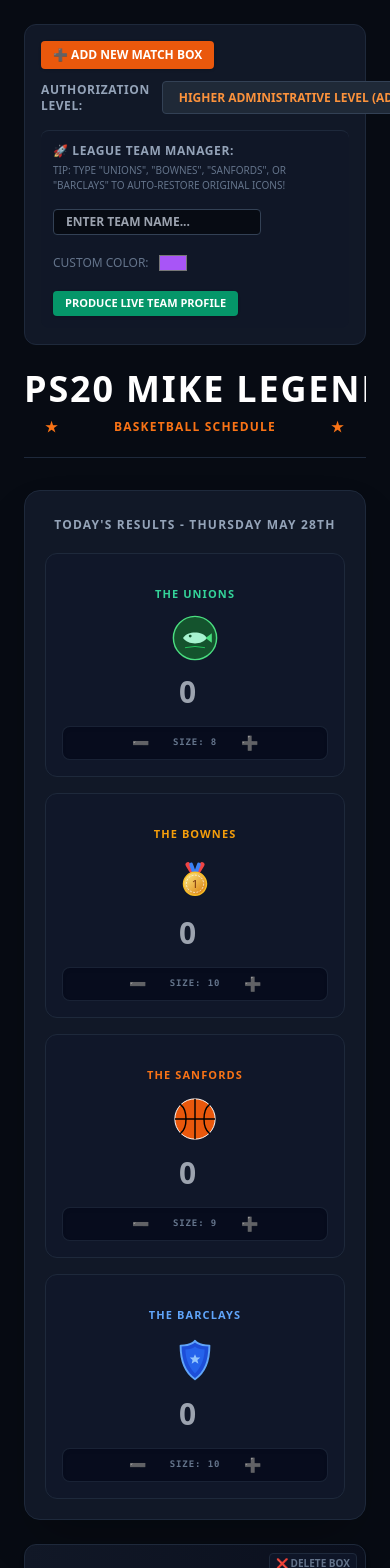
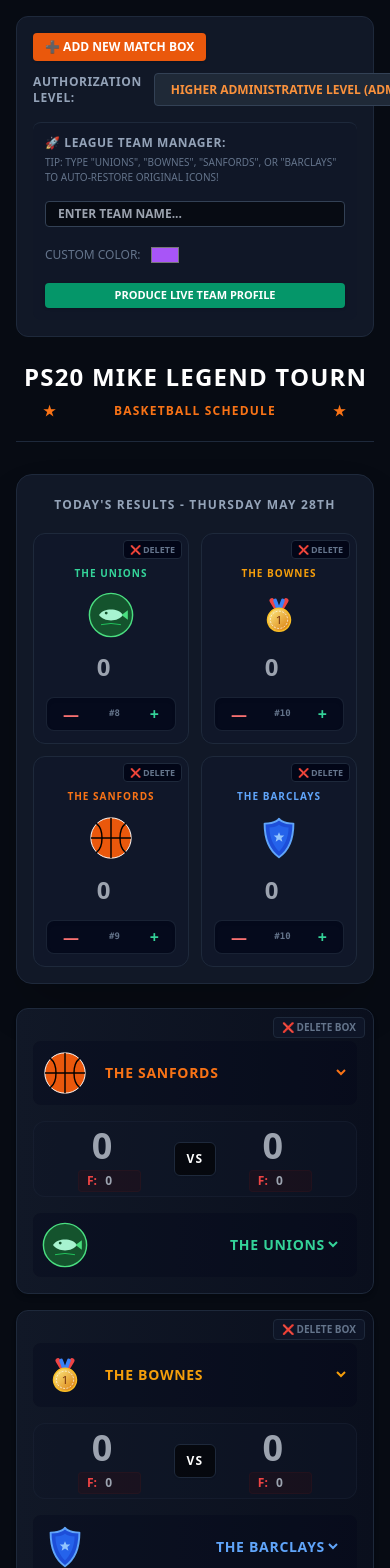
Before and after one commit to Steven-Ou/PS20_TOURNAMENT, a Next.js app: page / in a window 390 px wide. Shown: the top 1568 px of the page. Built offline with nearby package versions, Linux system fonts and the light colour scheme.

Commit message:
adjusting the web so it can be good for phones too

```diff
--- a/app/page.tsx
+++ b/app/page.tsx
@@ -8,7 +8,7 @@ import React, { useState, useEffect } from "react";
 
 const UnionLogo = () => (
   <svg
-    className="w-12 h-12"
+    className="w-12 h-12 flex-shrink-0"
     viewBox="0 0 100 100"
     fill="none"
     xmlns="http://www.w3.org/2000/svg"
@@ -35,7 +35,7 @@ const UnionLogo = () => (
 
 const BowneLogo = () => (
   <svg
-    className="w-12 h-12"
+    className="w-12 h-12 flex-shrink-0"
     viewBox="0 0 100 100"
     fill="none"
     xmlns="http://www.w3.org/2000/svg"
@@ -92,7 +92,7 @@ const BowneLogo = () => (
 
 const SanfordLogo = () => (
   <svg
-    className="w-12 h-12"
+    className="w-12 h-12 flex-shrink-0"
     viewBox="0 0 100 100"
     fill="none"
     xmlns="http://www.w3.org/2000/svg"
@@ -124,7 +124,7 @@ const SanfordLogo = () => (
 
 const BarclaysLogo = () => (
   <svg
-    className="w-12 h-12"
+    className="w-12 h-12 flex-shrink-0"
     viewBox="0 0 100 100"
     fill="none"
     xmlns="http://www.w3.org/2000/svg"
@@ -147,27 +147,65 @@ const BarclaysLogo = () => (
   </svg>
 );
 
-const DynamicCustomLogo = ({ color }: { color: string }) => (
+const PremiumChampionshipEmblem = ({
+  accentColor,
+  uniqueId,
+}: {
+  accentColor: string;
+  uniqueId: string;
+}) => (
   <svg
-    className="w-12 h-12"
+    className="w-12 h-12 flex-shrink-0"
     viewBox="0 0 100 100"
     fill="none"
     xmlns="http://www.w3.org/2000/svg"
   >
     <polygon
-      points="50,10 90,35 90,75 50,95 10,75 10,35"
-      fill="#1e293b"
-      stroke={color}
+      points="50,5 92,25 92,65 50,95 8,65 8,25"
+      fill="#111827"
+      stroke={`url(#goldGradient-${uniqueId})`}
       strokeWidth="4"
       strokeLinejoin="round"
     />
-    <circle cx="50" cy="53" r="18" fill="none" stroke={color} strokeWidth="3" />
-    <path d="M32 53H68" stroke={color} strokeWidth="2" />
+    <polygon
+      points="50,11 86,28 86,62 50,88 14,62 14,28"
+      fill="#030712"
+      stroke={accentColor}
+      strokeWidth="1.5"
+      opacity="0.7"
+    />
+    <path
+      d="M32,62 L36,42 L45,50 L50,36 L55,50 L64,42 L68,62 Z"
+      fill={`url(#goldGradient-${uniqueId})`}
+    />
+    <circle cx="50" cy="32" r="2.5" fill="#fff" />
+    <circle cx="36" cy="38" r="2" fill="#fff" />
+    <circle cx="64" cy="38" r="2" fill="#fff" />
+    <polygon
+      points="50,70 52,75 58,75 53,79 55,85 50,81 45,85 47,79 42,75 48,75"
+      fill={`url(#goldGradient-${uniqueId})`}
+    />
+    <defs>
+      <linearGradient
+        id={`goldGradient-${uniqueId}`}
+        x1="0%"
+        y1="0%"
+        x2="100%"
+        y2="100%"
+      >
+        <stop offset="0%" stopColor="#78350f" />
+        <stop offset="25%" stopColor="#fef08a" />
+        <stop offset="45%" stopColor="#d97706" />
+        <stop offset="65%" stopColor="#ffffff" />
+        <stop offset="85%" stopColor="#fbbf24" />
+        <stop offset="100%" stopColor="#78350f" />
+      </linearGradient>
+    </defs>
   </svg>
 );
 
 const EmptyPlaceholderLogo = () => (
-  <div className="w-12 h-12 rounded-full border border-dashed border-slate-700 flex items-center justify-center text-slate-600 font-bold text-xs">
+  <div className="w-12 h-12 rounded-full border border-dashed border-slate-700 flex items-center justify-center text-slate-600 font-bold text-xs flex-shrink-0">
     —
   </div>
 );
@@ -533,7 +571,7 @@ export default function Home() {
   }
 
   return (
-    <div className="min-h-screen bg-[#070b13] text-white p-6 font-sans antialiased">
+    <div className="min-h-screen bg-[#070b13] text-white p-4 md:p-6 font-sans antialiased">
       {/* ADMINISTRATIVE ACCESS CONSOLE OVERLAY */}
       <div className="max-w-7xl mx-auto mb-6 bg-[#111827] p-4 rounded-xl border border-slate-800 flex flex-col gap-4">
         <div className="flex flex-wrap justify-between items-center gap-3">
@@ -582,7 +620,7 @@ export default function Home() {
               placeholder="ENTER TEAM NAME..."
               value={newTeamName}
               onChange={(e) => setNewTeamName(e.target.value)}
-              className="bg-[#070b13] border border-slate-700 rounded px-3 py-1 text-xs outline-none text-white w-52 font-bold uppercase"
+              className="bg-[#070b13] border border-slate-700 rounded px-3 py-1 text-xs outline-none text-white w-full sm:w-52 font-bold uppercase"
             />
             <div className="flex items-center gap-2">
               <span className="text-xs text-slate-500 font-medium">
@@ -597,7 +635,7 @@ export default function Home() {
             </div>
             <button
               type="submit"
-              className="bg-emerald-600 hover:bg-emerald-700 text-white text-[11px] font-black px-3 py-1 rounded shadow"
+              className="bg-emerald-600 hover:bg-emerald-700 text-white text-[11px] font-black px-3 py-1 rounded shadow w-full sm:w-auto"
             >
               PRODUCE LIVE TEAM PROFILE
             </button>
@@ -606,13 +644,13 @@ export default function Home() {
       </div>
 
       {/* GLOBAL HEADER */}
-      <header className="text-center mb-8 border-b border-slate-800 pb-5">
+      <header className="text-center mb-8 border-b border-slate-800 pb-5 px-2">
         <input
           type="text"
           value={tournamentTitle}
           disabled={!isAdmin}
           onChange={(e) => setTournamentTitle(e.target.value)}
-          className="bg-transparent font-black text-4xl text-center tracking-wider w-full uppercase outline-none border-none disabled:cursor-not-allowed"
+          className="bg-transparent font-black text-2xl md:text-4xl text-center tracking-wider w-full uppercase outline-none border-none disabled:cursor-not-allowed"
         />
         <div className="flex justify-center items-center gap-2 mt-2 font-bold text-orange-500 tracking-widest text-sm">
           <span>★</span>
@@ -621,18 +659,18 @@ export default function Home() {
             value={subHeader}
             disabled={!isAdmin}
             onChange={(e) => setSubHeader(e.target.value)}
-            className="bg-transparent font-bold text-center tracking-widest uppercase outline-none text-orange-500 border-none w-64 text-xs disabled:cursor-not-allowed"
+            className="bg-transparent font-bold text-center tracking-widest uppercase outline-none text-orange-500 border-none w-full max-w-[260px] text-xs disabled:cursor-not-allowed"
           />
           <span>★</span>
         </div>
       </header>
 
-      {/* TWO-COLUMN LAYOUT STRUCTURE */}
+      {/* THREE-COLUMN LAYOUT STRUCTURE RESPONSIVE CONVERSION */}
       <div className="grid grid-cols-1 lg:grid-cols-3 gap-6 max-w-7xl mx-auto items-start">
         {/* MATCH STUFF CARDS ROW BOXES */}
-        <main className="lg:col-span-2 flex flex-col gap-6">
-          {/* HERO PREVIEW DASHBOARD / RESULT BANNER */}
-          <div className="bg-[#111827] border border-slate-800 rounded-2xl p-5 shadow-2xl">
+        <main className="lg:col-span-2 flex flex-col gap-6 w-full">
+          {/* HERO PREVIEW DASHBOARD / RESULT BANNER (ADAPTED FOR UNIFORM PHONE TAP ACTIONS) */}
+          <div className="bg-[#111827] border border-slate-800 rounded-2xl p-4 md:p-5 shadow-2xl">
             <input
               type="text"
               value={resultsDay}
@@ -641,25 +679,25 @@ export default function Home() {
               className="bg-transparent text-xs font-bold text-center tracking-widest text-slate-400 uppercase w-full mb-5 border-none outline-none disabled:cursor-not-allowed"
             />
 
-            <div className="flex flex-wrap justify-center gap-4">
+            <div className="grid grid-cols-2 sm:grid-cols-3 md:grid-cols-4 gap-3 md:gap-4">
               {teamsConfig.map((t) => {
                 const playerArray = rosters[t.key] || [];
                 return (
                   <div
                     key={t.key}
-                    className="relative bg-slate-900/60 p-4 pt-8 rounded-xl border border-slate-800 flex flex-col items-center group w-full sm:w-[calc(50%-8px)] md:w-[calc(25%-12px)] min-w-[150px] transition-all"
+                    className="relative bg-slate-900/60 p-3 pt-8 rounded-xl border border-slate-800 flex flex-col items-center group min-w-[130px] transition-all"
                   >
                     {isAdmin && (
                       <button
                         type="button"
                         onClick={() => removeTeamFromSystem(t.key)}
-                        className="absolute top-1.5 right-1.5 text-[9px] text-slate-500 hover:text-red-400 font-extrabold px-1 py-0.5 rounded bg-slate-950/80 border border-slate-800 opacity-0 group-hover:opacity-100 transition-opacity"
+                        className="absolute top-1.5 right-1.5 text-[9px] text-slate-500 hover:text-red-400 font-extrabold px-1.5 py-0.5 rounded bg-slate-950 border border-slate-800 lg:opacity-0 group-hover:opacity-100 transition-opacity"
                       >
                         ❌ DELETE
                       </button>
                     )}
                     <span
-                      className="text-[11px] font-black tracking-widest mb-3 uppercase text-center"
+                      className="text-[10px] md:text-[11px] font-black tracking-widest mb-2.5 uppercase text-center truncate w-full px-1"
                       style={{ color: t.hexColor }}
                     >
                       {t.name}
@@ -676,17 +714,14 @@ export default function Home() {
                           [t.key]: parseInt(e.target.value) || 0,
                         })
                       }
-                      className="bg-transparent font-black text-3xl w-full text-center mt-3 border-none outline-none text-slate-200 disabled:cursor-not-allowed"
+                      className="bg-transparent font-black text-2xl md:text-3xl w-full text-center mt-3 border-none outline-none text-slate-200 disabled:cursor-not-allowed"
                     />
 
-                    {/* ========================================================= */}
-                    {/* NEW HORIZONTAL ROSTER ADD/MINUS CONTROLS AT BOTTOM OF THE BANNER CARD */}
-                    {/* ========================================================= */}
+                    {/* DYNAMIC SCALING ROWS EXPANDED IN CARDS HORIZONTALLY */}
                     {isAdmin && (
-                      <div className="mt-4 flex items-center justify-center gap-4 bg-slate-950/60 border border-slate-800/80 rounded-lg py-1 px-3 w-full shadow-inner">
+                      <div className="mt-3.5 flex items-center justify-between bg-slate-950/70 border border-slate-800/80 rounded-lg py-1 px-2 w-full shadow-inner">
                         <button
                           type="button"
-                          title="Remove Last Spot"
                           onClick={() => {
                             if (playerArray.length > 1) {
                               setRosters({
@@ -695,25 +730,24 @@ export default function Home() {
                               });
                             }
                           }}
-                          className="text-red-400 hover:text-red-300 font-black text-sm select-none px-2 py-0.5"
+                          className="text-red-400 hover:text-red-300 font-black text-base px-2 active:scale-125 transition-transform touch-manipulation"
                         >
-                          ➖
+                          —
                         </button>
-                        <span className="text-[9px] text-slate-500 font-black tracking-widest uppercase font-mono">
-                          SIZE: {playerArray.length}
+                        <span className="text-[9px] text-slate-500 font-bold font-mono">
+                          #{playerArray.length}
                         </span>
                         <button
                           type="button"
-                          title="Add Player Spot"
                           onClick={() => {
                             setRosters({
                               ...rosters,
                               [t.key]: [...playerArray, ""],
                             });
                           }}
-                          className="text-emerald-400 hover:text-emerald-300 font-black text-sm select-none px-2 py-0.5"
+                          className="text-emerald-400 hover:text-emerald-300 font-black text-base px-2 active:scale-125 transition-transform touch-manipulation"
                         >
-                          ➕
+                          +
                         </button>
                       </div>
                     )}
@@ -723,24 +757,24 @@ export default function Home() {
             </div>
           </div>
 
-          {/* DYNAMIC SCORING MATRICES */}
+          {/* UN-SQUISHED RESPONSIVE MATCH LAYOUT TRACKING PANEL */}
           <div className="flex flex-col gap-4">
             {matches.map((match) => (
               <div
                 key={match.id}
-                className="relative bg-gradient-to-r from-[#111827] to-[#0a0f1d] border border-slate-800 rounded-xl p-5 pt-8 flex items-center justify-between shadow-md min-h-[105px]"
+                className="relative bg-gradient-to-r from-[#111827] to-[#0a0f1d] border border-slate-800 rounded-xl p-4 md:p-5 pt-8 md:pt-8 flex flex-col md:flex-row items-center justify-between shadow-md gap-4 md:gap-0"
               >
                 {isAdmin && (
                   <button
                     onClick={() => removeMatchBox(match.id)}
-                    className="absolute top-2 right-2 text-slate-500 hover:text-red-400 font-bold text-[10px] bg-slate-900/80 px-1.5 py-0.5 rounded border border-slate-800 transition-all"
+                    className="absolute top-2 right-2 text-slate-500 hover:text-red-400 font-bold text-[10px] bg-slate-900/80 px-2 py-0.5 rounded border border-slate-800 transition-all"
                   >
                     ❌ DELETE BOX
                   </button>
                 )}
 
-                {/* TEAM A DROPDOWN BLOCK */}
-                <div className="flex items-center gap-4 w-4/12">
+                {/* TEAM A MODULE VIEW */}
+                <div className="flex items-center gap-3 w-full md:w-4/12 justify-start bg-slate-950/30 md:bg-transparent p-2 md:p-0 rounded-lg">
                   {handleLogoRender(
                     match.teamA,
                     teamsConfig.find((t) => t.key === match.teamA)?.hexColor ||
@@ -752,7 +786,7 @@ export default function Home() {
                     onChange={(e) =>
                       updateMatchField(match.id, "teamA", e.target.value)
                     }
-                    className="bg-transparent font-extrabold tracking-wider text-sm outline-none border-none uppercase disabled:cursor-not-allowed cursor-pointer"
+                    className="bg-transparent font-extrabold tracking-wider text-sm outline-none border-none uppercase disabled:cursor-not-allowed cursor-pointer flex-1 md:flex-none"
                     style={{
                       color:
                         teamsConfig.find((t) => t.key === match.teamA)
@@ -778,9 +812,9 @@ export default function Home() {
                   </select>
                 </div>
 
-                {/* SCORING AND FOULS CENTER MODULE */}
-                <div className="flex items-center justify-center gap-6 w-4/12 px-2">
-                  <div className="flex flex-col items-center justify-center min-w-[50px]">
+                {/* SCORING AND FOULS CENTER MODULE (LARGE TARGET TOUCH AREA ON MOBILE) */}
+                <div className="flex items-center justify-center gap-8 md:gap-6 w-full md:w-4/12 px-2 py-1 bg-slate-900/40 md:bg-transparent rounded-xl border border-slate-800/40 md:border-none">
+                  <div className="flex flex-col items-center justify-center min-w-[60px]">
                     {match.teamA !== "none" ? (
                       <>
                         <input
@@ -795,21 +829,21 @@ export default function Home() {
                               parseInt(e.target.value) || 0,
                             )
                           }
-                          className="bg-transparent text-4xl font-black text-center w-16 border-none outline-none disabled:cursor-not-allowed h-10"
+                          className="bg-transparent text-4xl font-black text-center w-16 border-none outline-none disabled:cursor-not-allowed h-10 touch-manipulation focus:bg-slate-900/80 rounded"
                           style={{
                             color:
                               teamsConfig.find((t) => t.key === match.teamA)
                                 ?.hexColor || "#fff",
                           }}
                         />
-                        <div className="flex items-center text-[11px] text-red-500 font-bold mt-1">
+                        <div className="flex items-center text-xs text-red-500 font-bold mt-1 bg-red-950/20 px-2 py-0.5 rounded border border-red-900/10">
                           <span>F:&nbsp;</span>
                           <input
                             type="number"
                             placeholder="0"
                             value={match.foulsA === 0 ? "" : match.foulsA}
                             disabled={!isAdmin}
-                            className="bg-transparent w-8 text-center outline-none border-none p-0 font-bold focus:text-white"
+                            className="bg-transparent w-8 text-center outline-none border-none p-0 font-bold focus:text-white text-xs touch-manipulation"
                             onChange={(e) =>
                               updateMatchField(
                                 match.id,
@@ -827,11 +861,11 @@ export default function Home() {
                     )}
                   </div>
 
-                  <span className="text-xs font-black tracking-widest bg-black/60 px-2.5 py-1.5 rounded-md border border-slate-800 shadow-sm self-center">
+                  <span className="text-xs font-black tracking-widest bg-black/60 px-3 py-2 rounded-md border border-slate-800 shadow-sm self-center">
                     VS
                   </span>
 
-                  <div className="flex flex-col items-center justify-center min-w-[50px]">
+                  <div className="flex flex-col items-center justify-center min-w-[60px]">
                     {match.teamB !== "none" ? (
                       <>
                         <input
@@ -846,21 +880,21 @@ export default function Home() {
                               parseInt(e.target.value) || 0,
                             )
                           }
-                          className="bg-transparent text-4xl font-black text-center w-16 border-none outline-none disabled:cursor-not-allowed h-10"
+                          className="bg-transparent text-4xl font-black text-center w-16 border-none outline-none disabled:cursor-not-allowed h-10 touch-manipulation focus:bg-slate-900/80 rounded"
                           style={{
                             color:
                               teamsConfig.find((t) => t.key === match.teamB)
                                 ?.hexColor || "#fff",
                           }}
                         />
-                        <div className="flex items-center text-[11px] text-red-500 font-bold mt-1">
+                        <div className="flex items-center text-xs text-red-500 font-bold mt-1 bg-red-950/20 px-2 py-0.5 rounded border border-red-900/10">
                           <span>F:&nbsp;</span>
                           <input
                             type="number"
                             placeholder="0"
                             value={match.foulsB === 0 ? "" : match.foulsB}
                             disabled={!isAdmin}
-                            className="bg-transparent w-8 text-center outline-none border-none p-0 font-bold focus:text-white"
+                            className="bg-transparent w-8 text-center outline-none border-none p-0 font-bold focus:text-white text-xs touch-manipulation"
                             onChange={(e) =>
                               updateMatchField(
                                 match.id,
@@ -879,15 +913,15 @@ export default function Home() {
                   </div>
                 </div>
 
-                {/* TEAM B DROPDOWN BLOCK */}
-                <div className="flex items-center justify-end gap-4 w-4/12">
+                {/* TEAM B MODULE VIEW */}
+                <div className="flex items-center gap-3 w-full md:w-4/12 justify-end bg-slate-950/30 md:bg-transparent p-2 md:p-0 rounded-lg flex-row-reverse md:flex-row">
                   <select
                     value={match.teamB}
                     disabled={!isAdmin}
                     onChange={(e) =>
                       updateMatchField(match.id, "teamB", e.target.value)
                     }
-                    className="bg-transparent font-extrabold tracking-wider text-sm outline-none border-none uppercase text-right disabled:cursor-not-allowed cursor-pointer"
+                    className="bg-transparent font-extrabold tracking-wider text-sm outline-none border-none uppercase text-right md:text-right disabled:cursor-not-allowed cursor-pointer flex-1 md:flex-none mr-2 md:mr-0"
                     style={{
                       color:
                         teamsConfig.find((t) => t.key === match.teamB)
@@ -922,7 +956,7 @@ export default function Home() {
           </div>
 
           {/* LARGE FORMAT BROADCAST BULLETIN NOTES SECTION */}
-          <div className="bg-[#0c1222] border border-slate-800 rounded-xl p-5 text-left shadow-inner flex flex-col">
+          <div className="bg-[#0c1222] border border-slate-800 rounded-xl p-4 md:p-5 text-left shadow-inner flex flex-col">
             <span className="text-orange-500 text-[10px] uppercase font-black tracking-widest mb-2 flex items-center gap-1">
               <span>📢</span> OFFICIAL TOURNAMENT NOTICE BOARD
             </span>
@@ -931,13 +965,13 @@ export default function Home() {
               disabled={!isAdmin}
               onChange={(e) => setTimelineText(e.target.value)}
               placeholder="ENTER BROADCAST NOTICE NOTES DETAILS HERE..."
-              className="bg-slate-950/40 p-4 rounded-lg font-black text-[40px] text-slate-200 w-full min-h-[160px] border border-slate-800 outline-none uppercase tracking-wide leading-tight resize-y disabled:cursor-not-allowed disabled:bg-transparent disabled:border-none disabled:p-0"
+              className="bg-slate-950/40 p-4 rounded-lg font-black text-xl md:text-[40px] text-slate-200 w-full min-h-[140px] border border-slate-800 outline-none uppercase tracking-wide leading-tight resize-y disabled:cursor-not-allowed disabled:bg-transparent disabled:border-none disabled:p-0"
             />
           </div>
         </main>
 
-        {/* ROSTERS COLUMN PANELS */}
-        <aside className="bg-[#0f172a] border border-slate-800 rounded-2xl p-5 shadow-2xl lg:col-span-1">
+        {/* ROSTERS COLUMN PANELS (RESPONSIVE STACK GRID LAYOUT FROM 1 TO 2 COLS) */}
+        <aside className="bg-[#0f172a] border border-slate-800 rounded-2xl p-4 md:p-5 shadow-2xl lg:col-span-1 w-full">
           <div className="border-b border-slate-800 pb-3 mb-5 flex flex-col gap-2">
             <h3 className="text-center font-black tracking-widest text-xs text-slate-400 uppercase">
               TEAMS & ROSTERS
@@ -946,7 +980,7 @@ export default function Home() {
               <input
                 type="checkbox"
                 checked={hideEliminatedRosters}
-                onChange={(e) => setHideEliminatedRosters(e.checked)}
+                onChange={(e) => setHideEliminatedRosters(e.target.checked)}
                 className="rounded bg-slate-900 border-slate-700 text-orange-500 focus:ring-0 w-3.5 h-3.5"
               />
               <span className="text-[10px] text-slate-500 font-bold uppercase tracking-wider">
@@ -955,7 +989,7 @@ export default function Home() {
             </label>
           </div>
 
-          <div className="grid grid-cols-2 gap-x-4 gap-y-6">
+          <div className="grid grid-cols-1 sm:grid-cols-2 lg:grid-cols-1 gap-x-4 gap-y-6">
             {teamsConfig.map((team) => {
               if (!isTeamActive(team.key)) return null;
               const playerArray = rosters[team.key] || [];
@@ -963,7 +997,7 @@ export default function Home() {
               return (
                 <div
                   key={team.key}
-                  className="space-y-3 transition-all duration-200"
+                  className="space-y-3 transition-all duration-200 bg-slate-900/20 p-3 rounded-xl border border-slate-800/40 lg:bg-transparent lg:p-0 lg:border-none"
                 >
                   <div
                     className="font-black text-[10px] p-2 rounded text-center tracking-widest uppercase border bg-slate-900/40"
@@ -978,9 +1012,9 @@ export default function Home() {
                     {playerArray.map((player, idx) => (
                       <li
                         key={idx}
-                        className={`flex items-center gap-1 px-1.5 py-0.5 rounded border border-transparent ${isAdmin ? "bg-slate-900/40" : "bg-transparent"}`}
+                        className={`flex items-center gap-1 px-2 py-1 rounded border border-transparent ${isAdmin ? "bg-slate-900/40" : "bg-transparent"}`}
                       >
-                        <span className="text-slate-500 font-mono text-[10px] w-3.5">
+                        <span className="text-slate-500 font-mono text-[10px] w-4">
                           {idx + 1}.
                         </span>
                         <input
@@ -993,7 +1027,7 @@ export default function Home() {
                             teamCopy[idx] = e.target.value;
                             setRosters({ ...rosters, [team.key]: teamCopy });
                           }}
-                          className={`bg-transparent border-none p-0 w-full outline-none focus:text-white ${!isAdmin ? "text-slate-200 font-normal cursor-default pointer-events-none" : ""}`}
+                          className={`bg-transparent border-none p-0 w-full outline-none focus:text-white text-xs touch-manipulation focus:bg-slate-950/40 rounded px-1 ${!isAdmin ? "text-slate-200 font-normal cursor-default pointer-events-none" : ""}`}
                         />
                       </li>
                     ))}
```
